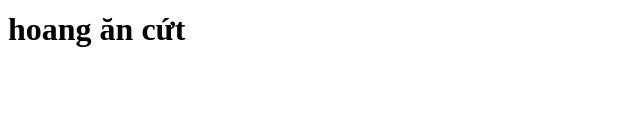
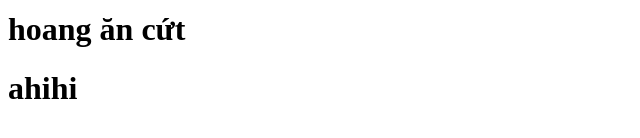
Before and after one commit to Phuongduc123/github_demo, a plain HTML site: page phuong.html in a window 1280 px wide. Shown: the part 244-382 px from the top of the page, without its empty margins (0-640 px from the left). Drawn offline with Linux system fonts and the light colour scheme.

Commit message:
Update phuong.html

```diff
--- a/phuong.html
+++ b/phuong.html
@@ -6,6 +6,7 @@
         <h1>hoang ăn cứt </h1>
         <h1>hoang ăn cứt </h1>
         <h1>hoang ăn cứt </h1>
+        <h1> ahihi </h1>
     </head>
     <body>
 
```
